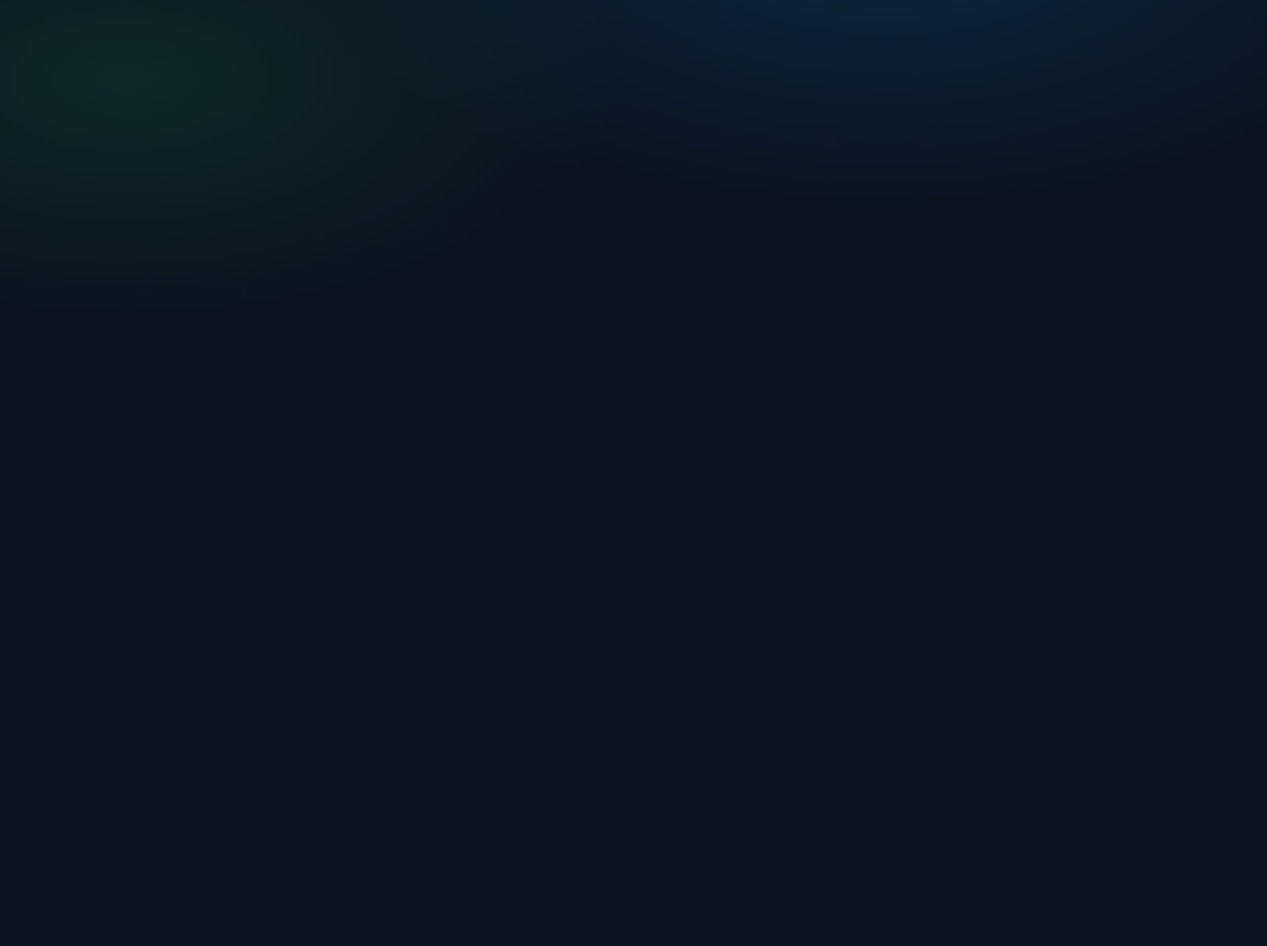
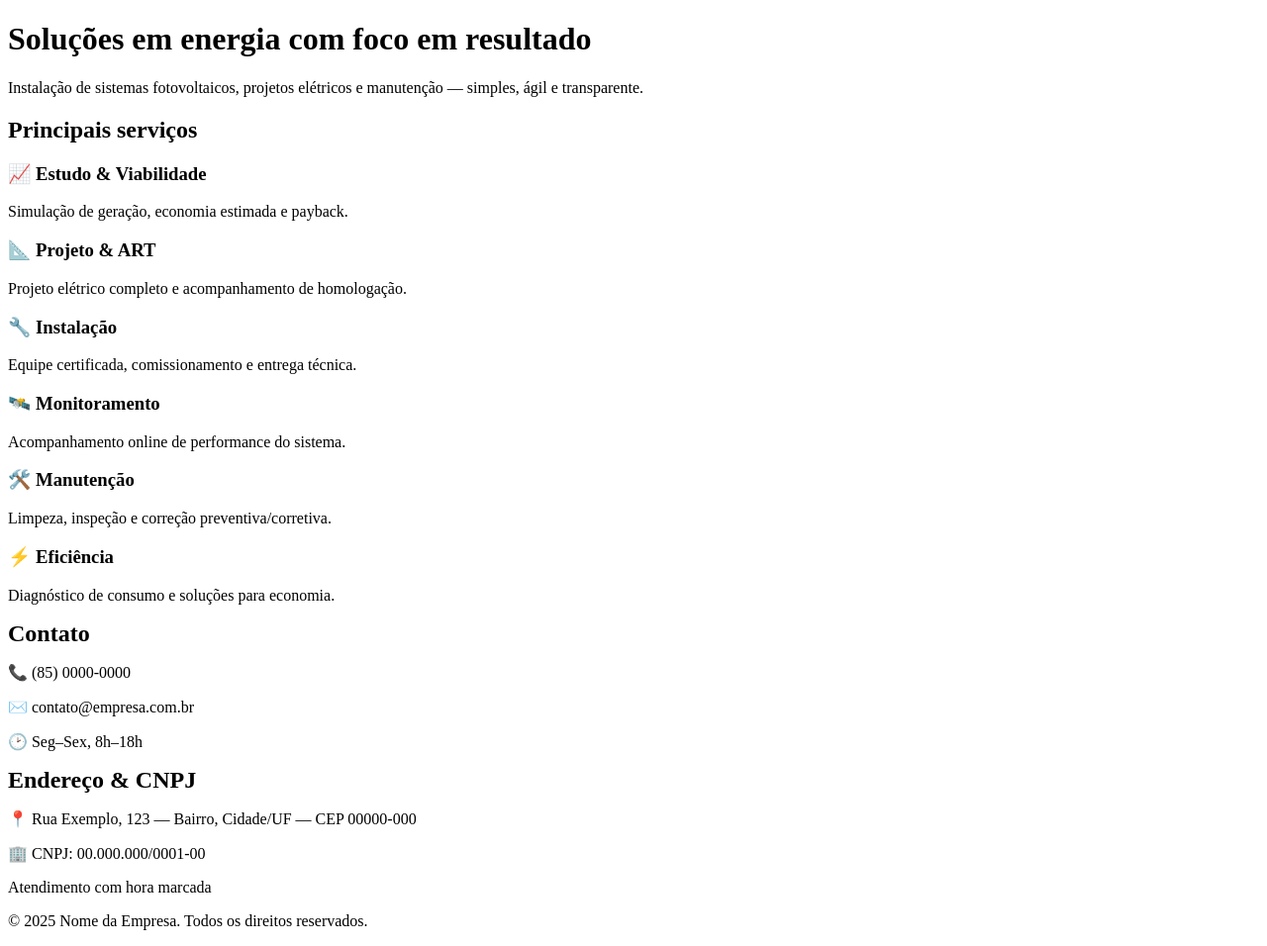
Before and after one commit to awssolar-portal/portalenergysol, a plain HTML site: page index.html in a window 1280 px wide. Shown: the whole page at 99% size. Before the commit the page ends 800 px from the top, so only its background shows below. Drawn offline with Linux system fonts and the light colour scheme.

Commit message:
Update index.html

```diff
--- a/index.html
+++ b/index.html
@@ -1,57 +1,67 @@
-<html lang="pt-BR">
-<head>
-<meta charset="utf-8" />
-<meta name="viewport" content="width=device-width, initial-scale=1" />
-<title>Sua Empresa de Energia — Consultoria, Projetos e Gestão</title>
-<meta name="description" content="Consultoria e projetos de energia solar e eficiência energética. Orçamento rápido, estudo de viabilidade e gestão completa." />
-<meta name="theme-color" content="#0ea5e9" />
-<!-- Open Graph -->
-<meta property="og:type" content="website" />
-<meta property="og:title" content="Sua Empresa de Energia — Consultoria, Projetos e Gestão" />
-<meta property="og:description" content="Consultoria e projetos de energia solar e eficiência energética. Orçamento rápido e gestão ponta a ponta." />
-<meta property="og:image" content="/og-cover.jpg" />
+<!doctype html>
+<h1>Soluções em energia com foco em resultado</h1>
+<p class="lead">Instalação de sistemas fotovoltaicos, projetos elétricos e manutenção — simples, ágil e transparente.</p>
+</div>
+</section>
 
 
-<style>
-:root {
---bg: #0b1220;
---card: #0f172a;
---muted: #94a3b8;
---text: #e2e8f0;
---brand: #0ea5e9; /* ciano */
---brand-2: #22c55e; /* verde */
-}
-* { box-sizing: border-box; }
-html, body { height: 100%; }
-body {
-margin: 0; font-family: system-ui, -apple-system, Segoe UI, Roboto, Ubuntu, Cantarell, Noto Sans, "Helvetica Neue", Arial, "Apple Color Emoji", "Segoe UI Emoji";
-background: radial-gradient(1200px 600px at 70% -10%, rgba(14,165,233,.15), transparent 50%),
-radial-gradient(1000px 500px at 10% 10%, rgba(34,197,94,.12), transparent 50%),
-var(--bg);
-color: var(--text);
-line-height: 1.5;
-}
-a { color: var(--brand); text-decoration: none; }
-a:hover { text-decoration: underline; }
-.container { width: min(1100px, 92vw); margin-inline: auto; }
+<section id="servicos">
+<div class="container">
+<h2>Principais serviços</h2>
+<div class="cards">
+<div class="card">
+<h3>📈 Estudo & Viabilidade</h3>
+<p>Simulação de geração, economia estimada e payback.</p>
+</div>
+<div class="card">
+<h3>📐 Projeto & ART</h3>
+<p>Projeto elétrico completo e acompanhamento de homologação.</p>
+</div>
+<div class="card">
+<h3>🔧 Instalação</h3>
+<p>Equipe certificada, comissionamento e entrega técnica.</p>
+</div>
+<div class="card">
+<h3>🛰️ Monitoramento</h3>
+<p>Acompanhamento online de performance do sistema.</p>
+</div>
+<div class="card">
+<h3>🛠️ Manutenção</h3>
+<p>Limpeza, inspeção e correção preventiva/corretiva.</p>
+</div>
+<div class="card">
+<h3>⚡ Eficiência</h3>
+<p>Diagnóstico de consumo e soluções para economia.</p>
+</div>
+</div>
+</div>
+</section>
+</main>
 
 
-/* Header */
-header { position: sticky; top: 0; z-index: 50; backdrop-filter: saturate(180%) blur(8px); background: rgba(11,18,32,.6); border-bottom: 1px solid rgba(148,163,184,.12); }
-.nav { display: flex; align-items: center; justify-content: space-between; padding: 14px 0; }
-.brand { display: flex; align-items: center; gap: 10px; font-weight: 700; letter-spacing: .3px; }
-.brand .logo { width: 36px; height: 36px; border-radius: 10px; background: linear-gradient(135deg, var(--brand), var(--brand-2)); display: grid; place-items: center; color: white; font-weight: 900; }
-.menu { display: flex; gap: 18px; align-items: center; }
-.menu a { color: var(--text); opacity: .9; }
-.cta { padding: 10px 16px; background: linear-gradient(135deg, var(--brand), var(--brand-2)); border-radius: 999px; color: #0b1220; font-weight: 700; border: none; cursor: pointer; box-shadow: 0 6px 20px rgba(14,165,233,.25); }
-.cta:hover { filter: brightness(1.05); }
+<footer>
+<div class="container">
+<div class="footgrid">
+<div>
+<h2 style="margin:0 0 8px">Contato</h2>
+<p>📞 (85) 0000-0000</p>
+<p>✉️ contato@empresa.com.br</p>
+<p>🕑 Seg–Sex, 8h–18h</p>
+</div>
+<div>
+<h2 style="margin:0 0 8px">Endereço & CNPJ</h2>
+<p>📍 Rua Exemplo, 123 — Bairro, Cidade/UF — CEP 00000-000</p>
+<p>🏢 CNPJ: 00.000.000/0001-00</p>
+<span class="badge">Atendimento com hora marcada</span>
+</div>
+</div>
+<p style="margin-top:16px">© <span id="year"></span> Nome da Empresa. Todos os direitos reservados.</p>
+</div>
+</footer>
 
 
-/* Hero */
-.hero { padding: 64px 0 24px; }
-.hero-grid { display: grid; grid-template-columns: 1.2fr .8fr; gap: 32px; align-items: center; }
-h1 { font-size: clamp(28px, 5vw, 52px); line-height: 1.1; margin: 0 0 14px; }
-.lead { color: var(--muted); font-size: clamp(16px, 2.2vw, 18px); }
-.hero-card { background: linear-gradient(180deg, rgba(15,23,42,.7), rgba(15,23,42,.4)); border: 1px solid rgba(148,163,184,.16); padding: 18px; border-radius: 16px; box-shadow: 0 10px 30px rgba(0,0,0,.25); }
-.form { display: grid; gap: 10px; }
+<script>
+document.getElementById('year').textContent = new Date().getFullYear();
+</script>
 </body>
+</html>
```
